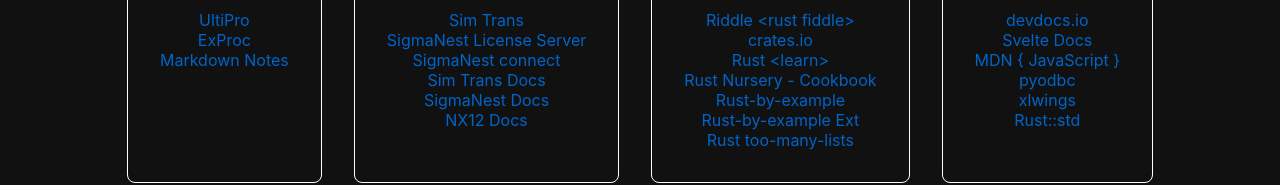
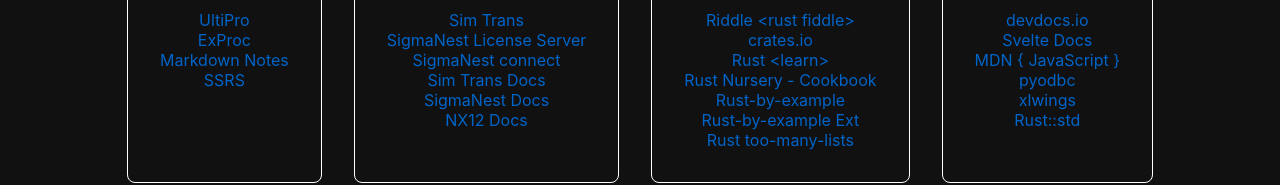
Before and after one commit to paddymills/startpage, a Svelte app: page / in a window 1280 px wide. Shown: the part 381-566 px from the top of the page. Built offline with nearby package versions, Linux system fonts and the light colour scheme.

Commit message:
add ssrs

```diff
--- a/src/App.svelte
+++ b/src/App.svelte
@@ -11,6 +11,7 @@
 				{ title: "UltiPro",							url: "https://e14.ultipro.com/Login.aspx" },
 				{ title: "ExProc", 							url: "https://apps.high.net/ExProc/" },
 				{ title: "Markdown Notes", 					url: "https://dillinger.io/" },
+				{ title: "SSRS",							url: "https://hiiboserv2.high.net/Reports/favorites" }
 			]
 		},
 		{
```
